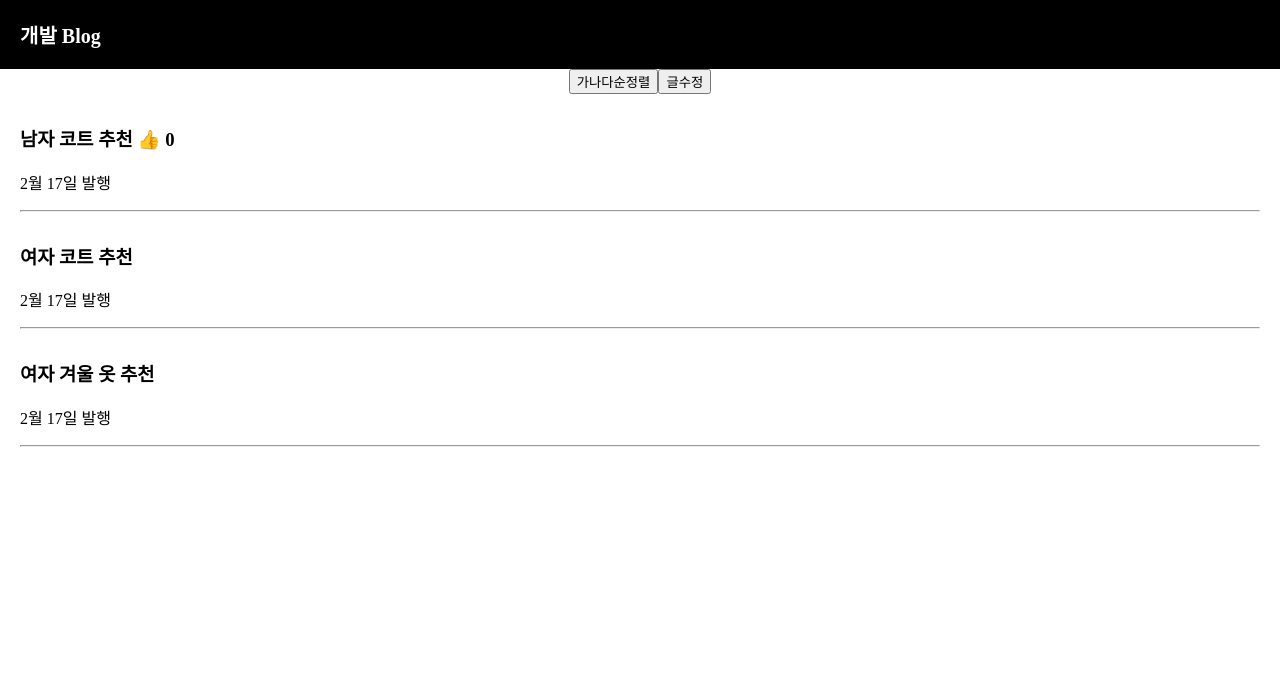
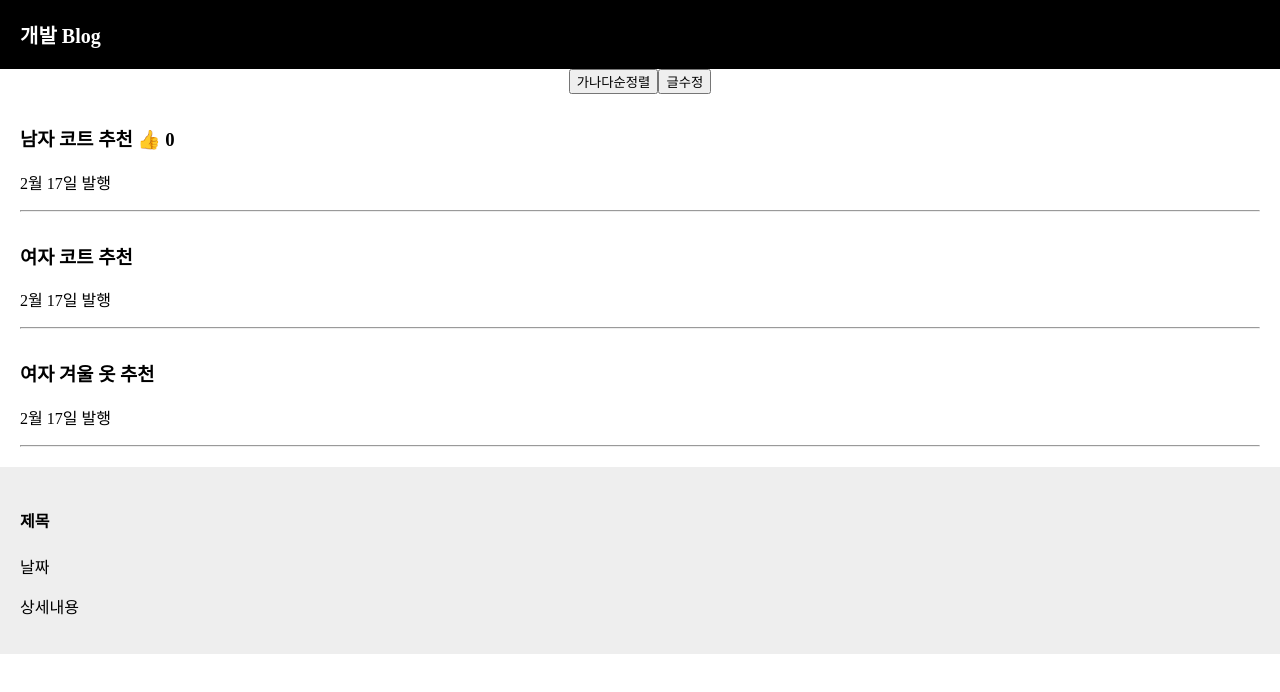
Before and after one commit to y55mun/blog, a React (Create React App) app: page / in a window 1280 px wide. Shown: the top 692 px of the page. Built offline with nearby package versions, Linux system fonts and the light colour scheme.

Commit message:
컴포넌트 생성

```diff
--- a/src/App.css
+++ b/src/App.css
@@ -8,6 +8,13 @@
 }
 body {
   font-family: 'nanumsqare';
+}
+
+.modal {
+  margin-top: 20px;
+  padding: 20px;
+  background: #eee;
+  text-align: left;
 }
 
 .black-nav {
--- a/src/App.js
+++ b/src/App.js
@@ -49,8 +49,20 @@
         <p>2월 17일 발행</p>
         <hr/>
       </div>
+      <Modal></Modal>
+
     </div>
   );
 }
 
+function Modal() {
+  return(
+    <div className="modal">
+      <h4>제목</h4>
+      <p>날짜</p>
+      <p>상세내용</p>
+    </div>
+  )
+}
+
 export default App;
```
